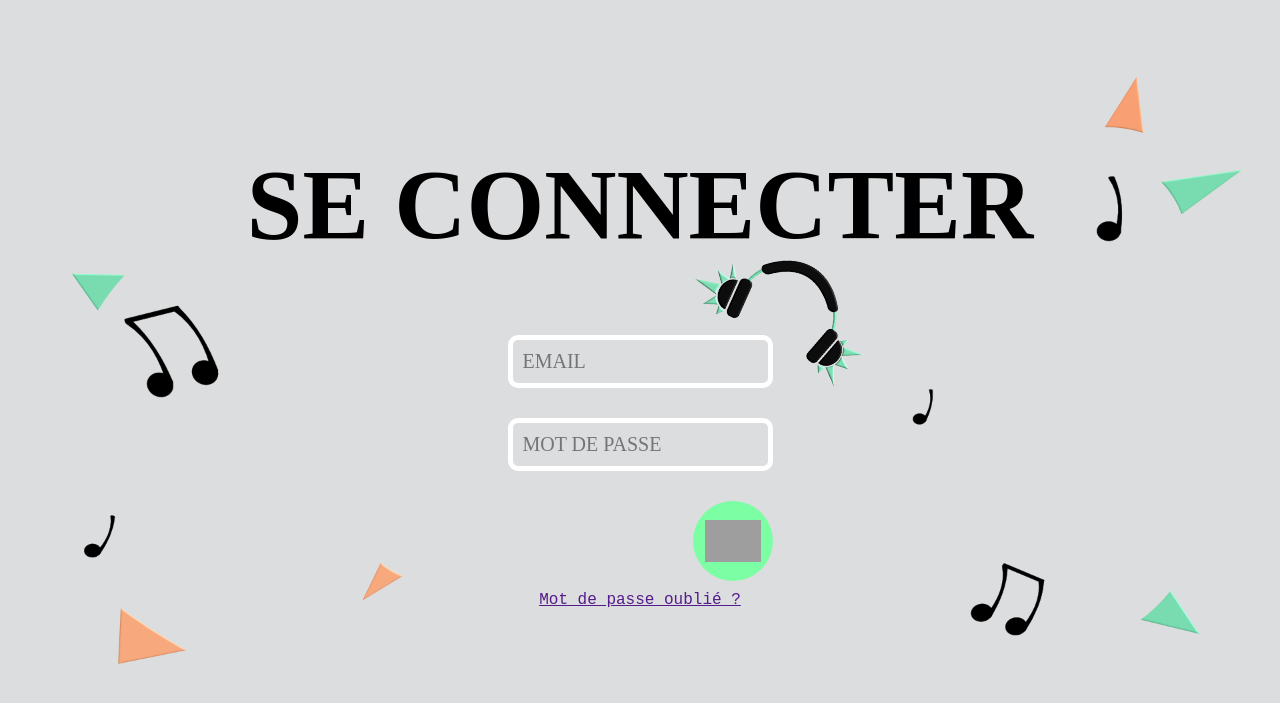
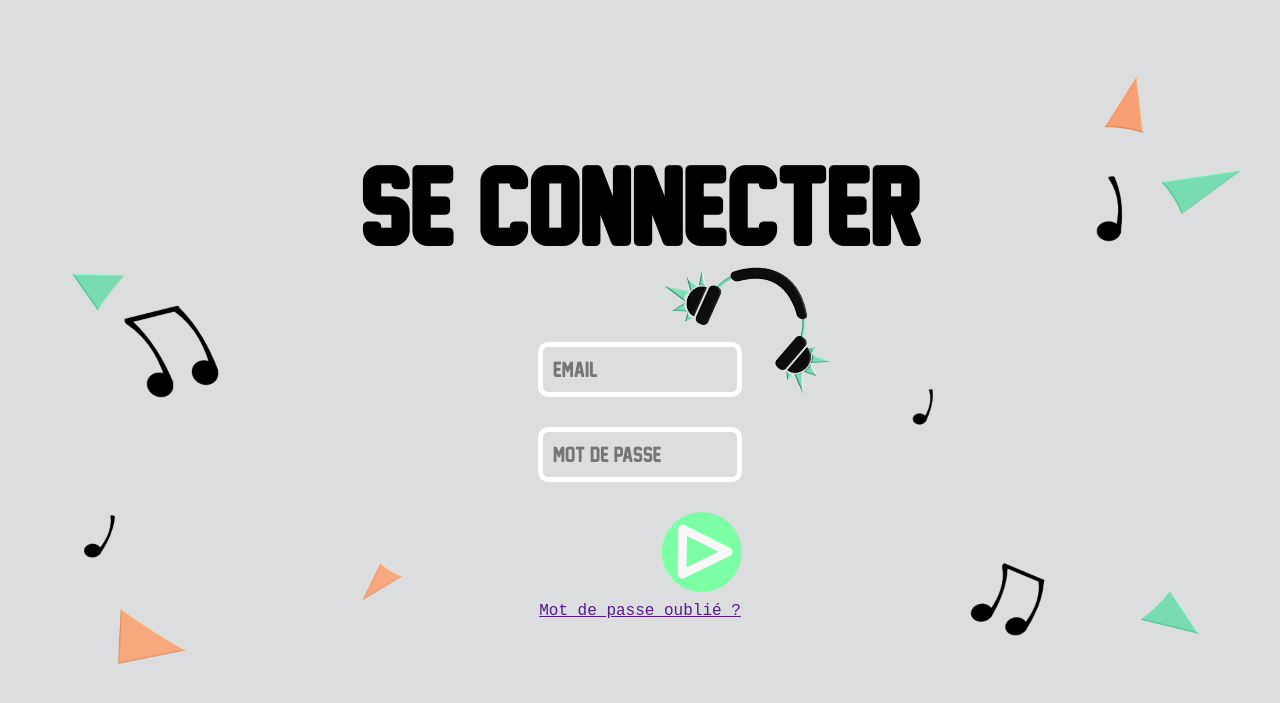
Before and after one commit to CTopy/Ongaku, a PHP site: page /seConnecter.html in a window 1280 px wide. Shown: the top 703 px of the page. Run offline with PHP 8.4, Linux system fonts and the light colour scheme; some web fonts are replaced; grey boxes are pictures that could not be loaded.

Commit message:
Ajout de la police
+ ajout du bouton

```diff
--- a/css/seConnecter.css
+++ b/css/seConnecter.css
@@ -57,9 +57,9 @@ fieldset::before {
     border-radius: 80px;
     background-color: #7cffa4;
     border: none;
-    background-image: url(../medias/images/flecheBouton.jpg);
+    background-image: url(../medias/images/flecheBouton.png);
     background-size: 70%;
-    background-position: center;
+    background-position: 15px center;
     background-repeat: no-repeat;
     position : relative;
     left : calc(50% - 40px);
--- a/css/styleGeneral.css
+++ b/css/styleGeneral.css
@@ -1,6 +1,6 @@
 @font-face {
 font-family: 'New Athletic M54';
-src: url('../font/new_athletic_m54/New Athletic M54.ttf');
+src: url("../medias/fonts/New Athletic M54.ttf");
 }
 
 /* Vous DEVEZ intégrer cette feuille de style à votre page HTML
```
Also changed, not shown: medias/images/flecheBouton.png (added).
